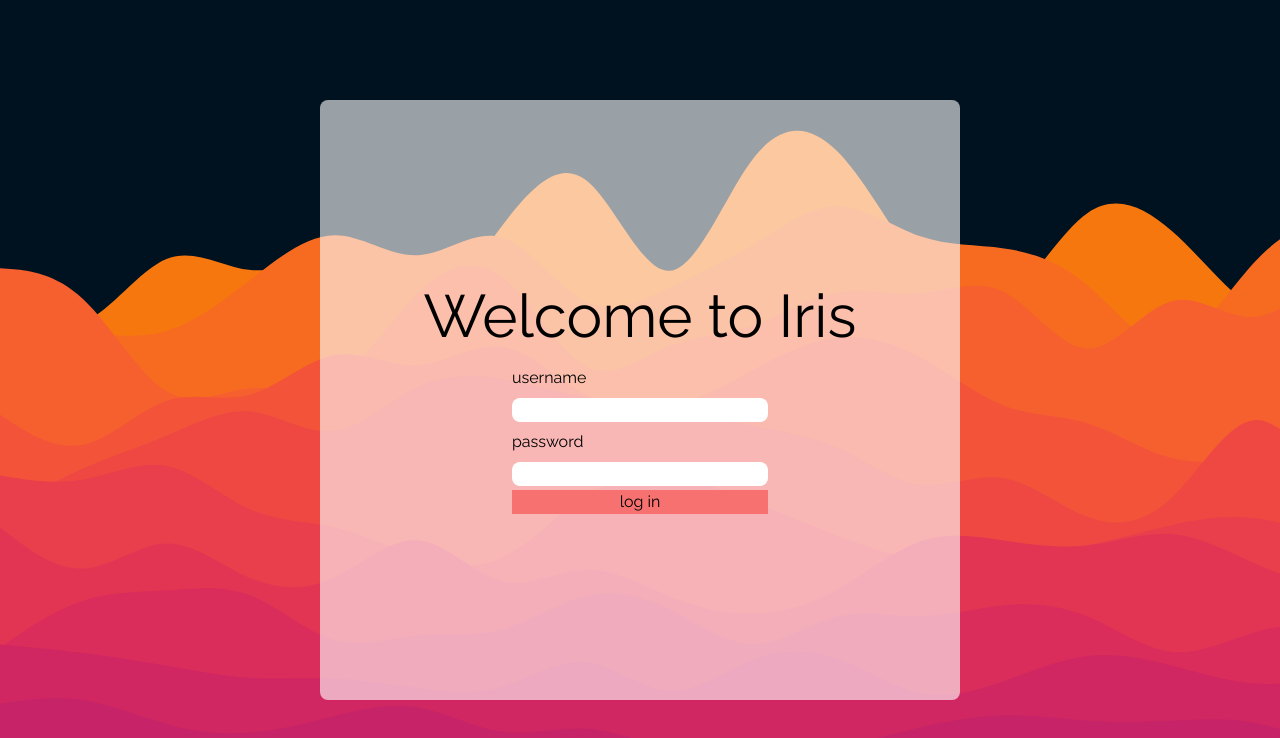
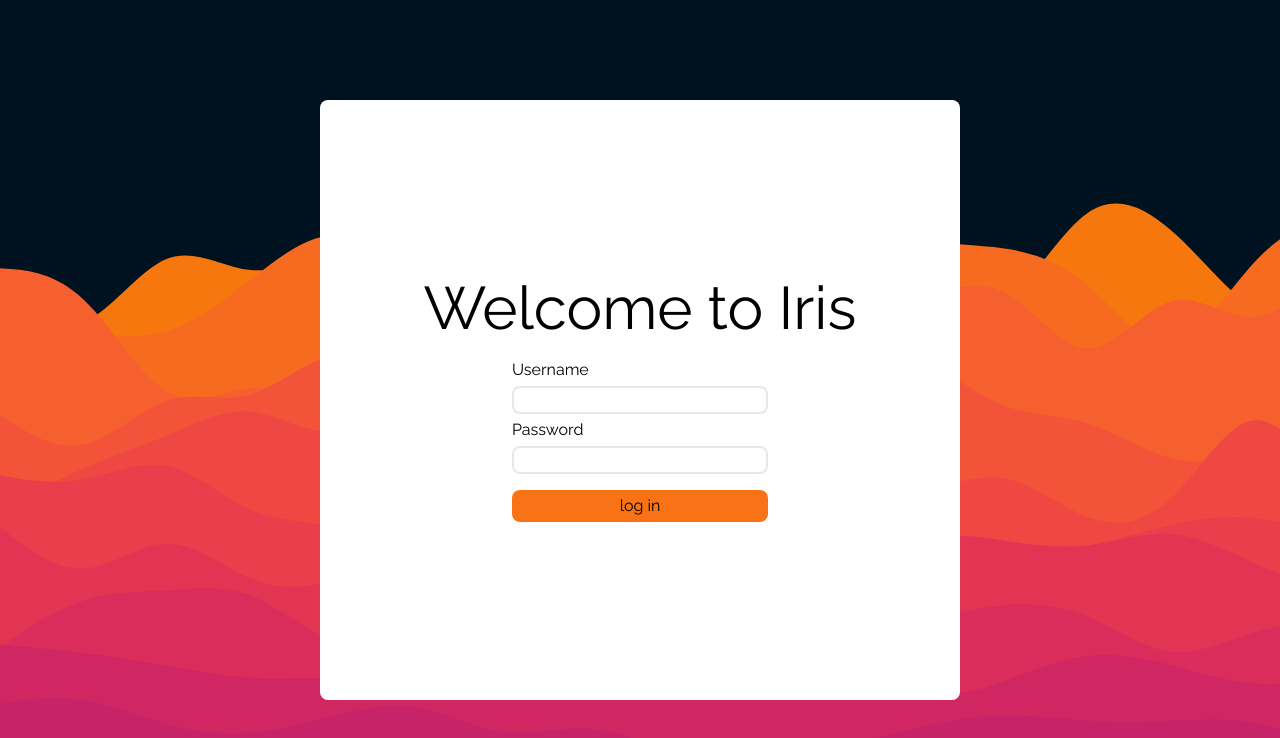
Before and after one commit to matousss/iris-client, a React (Create React App) app: page / in a window 1280 px wide. Shown: the top 738 px of the page. Built offline with nearby package versions, Linux system fonts and the light colour scheme.

Commit message:
finished new login page

```diff
--- a/src/App.css
+++ b/src/App.css
@@ -39,7 +39,7 @@
 }
 
 .form-container{
-  background-color: rgba(255, 255, 255, 0.6);
+  background-color: rgba(255, 255, 255);
 }
 
 /*main page*/
--- a/src/components/NewLogin.jsx
+++ b/src/components/NewLogin.jsx
@@ -15,31 +15,30 @@
         })
             .then(response => response.json())
             .then(data => console.log(data))
-
     }
 
     return (
         <div className='new-login h-screen w-screen flex justify-center items-center'>
-            <div className='form-container w-1/2 h-3/4 rounded-lg flex flex-col items-center'>
-                <h1 className='text-black text-6xl mb-4'>Welcome to Iris</h1>
-                <form className='flex flex-col w-2/5' onSubmit={handleSubmit}>
-                    <label className='my-1'>username</label>
+            <div className='form-container w-full md:w-2/3 lg:w-1/2 h-5/6 md:h-3/4 m-6 rounded-lg flex flex-col items-center'>
+                <h1 className='text-black text-6xl mb-4 text-center'>Welcome to Iris</h1>
+                <form className='flex flex-col w-4/5 md:w-2/5' onSubmit={handleSubmit}>
+                    <label className='my-1'>Username</label>
                     <input
-                        className='bg-white outline-1 outline-gray-300 text-xs text-gray-700 p-1 my-1 rounded-lg'
+                        className='bg-white outline-1 outline-gray-300 text-xs text-gray-700 p-1 mb-1 border-2 rounded-lg'
                         type="text"
                         required
                         value={username}
                         onChange={(e) => setUsername(e.target.value)}
                     />
-                    <label className='my-1'>password</label>
+                    <label className='mb-1'>Password</label>
                     <input
-                        className='bg-white outline-1 outline-gray-300 text-xs text-gray-700 p-1 my-1 rounded-lg'
-                        type="text"
+                        className='bg-white outline-1 outline-gray-300 text-xs text-gray-700 p-1 mb-1 border-2 rounded-lg'
+                        type="password"
                         required
                         value={password}
                         onChange={(e) => setPassword(e.target.value)}
                     />
-                    <button className='bg-red-400 hover:bg-red-600'>log in</button>
+                    <button className='mt-3 p-1 rounded-lg bg-orange-500 hover:bg-rose-500'>log in</button>
                 </form>
             </div>
         </div>
```
Also changed, not shown: 1 other file (tests, documents, lock files or other folders).
